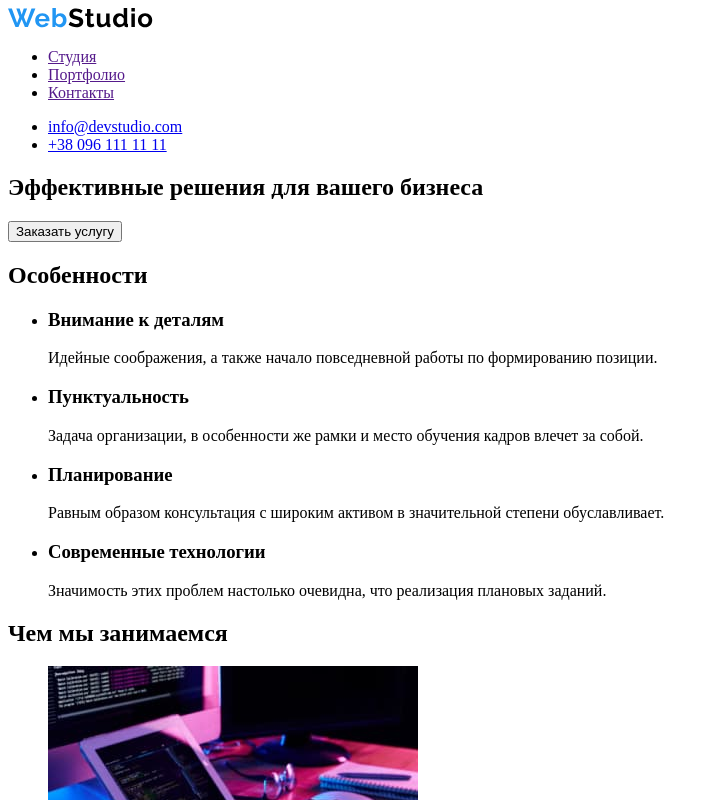
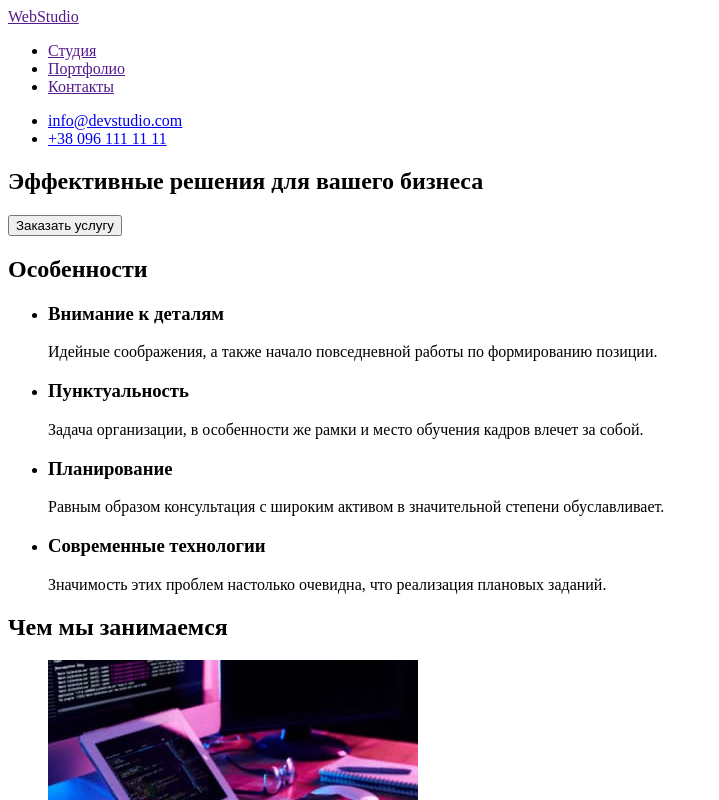
Before and after one commit to HERASYMENK0/goit-markup-hw-01, a plain HTML site: page index.html in a window 1280 px wide. Shown: the top 800 px of the page, without its empty margins (0-719 px from the left). Drawn offline with Linux system fonts and the light colour scheme.

Commit message:
работа над ошибками

```diff
--- a/index.html
+++ b/index.html
@@ -9,9 +9,7 @@
   <body>
     <header>
       <nav>
-        <a href="/">
-          <img src="./logo/logo.svg" alt="logo studio" />
-        </a>
+        <a href="">WebStudio</a>
         <ul>
           <li><a href="">Студия</a></li>
           <li><a href="">Портфолио</a></li>
@@ -140,7 +138,7 @@
       </section>
     </main>
     <footer>
-      <a href=""><img src="./logo/logo.svg" alt="logo studio" /></a>
+      <a href="">WebStudio</a>
       <address>
         <p>г. Киев, пр-т Леси Украинки, 26</p>
         <a href="mailto:info@example.com">info@example.com</a>
@@ -149,3 +147,5 @@
     </footer>
   </body>
 </html>
+
+<span></span>
```
